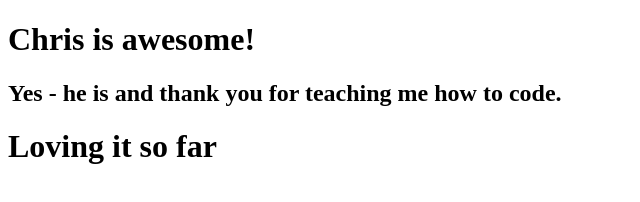
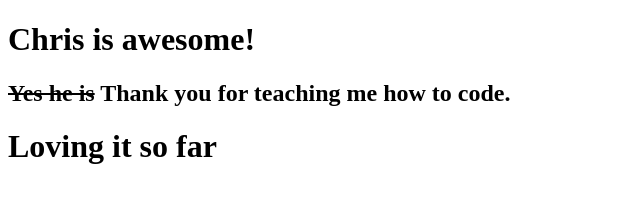
Before and after one commit to steelcm/aniek-and-chris-lets-code, a plain HTML site: page index.html in a window 1280 px wide. Shown: the whole page, without its empty margins (0-640 px from the left). Drawn offline with Linux system fonts and the light colour scheme.

Commit message:
Update index.html

```diff
--- a/index.html
+++ b/index.html
@@ -6,7 +6,7 @@
   </head>
   <body>
     <h1>Chris is awesome!</h1>
-    <h2>Yes - he is and thank you for teaching me how to code.</h2>
+    <h2> <strike>Yes he is</strike> Thank you for teaching me how to code.</h2>
     <h1>Loving it so far</h1>
   </body>
 </html>
```
